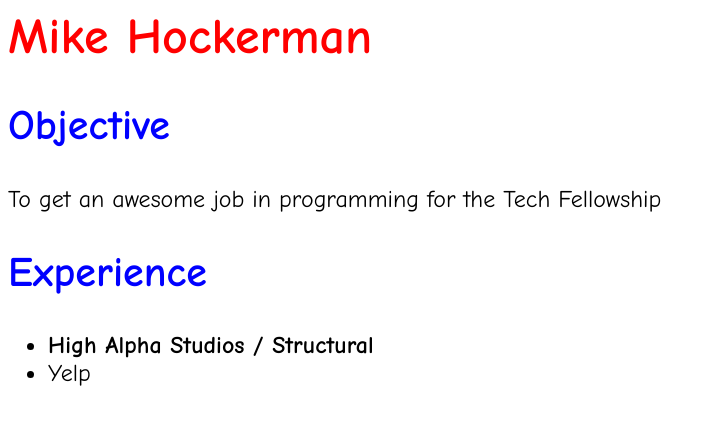
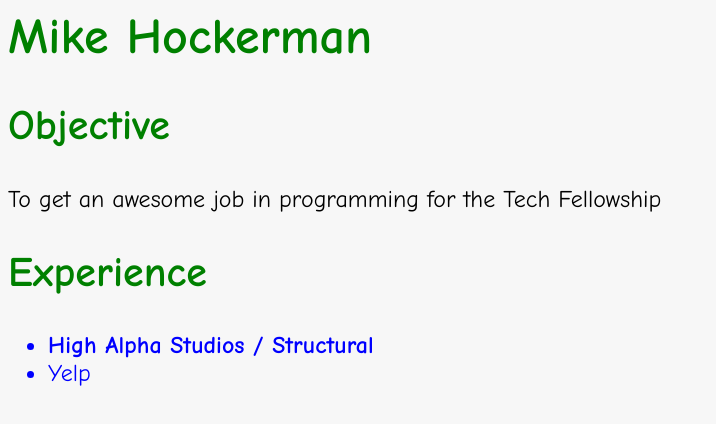
Before and after one commit to IndyTechFellowship/Intro-To-Web-Development, a plain HTML site: page index.html in a window 1280 px wide. Shown: the whole page, without its empty margins (0-716 px from the left). Drawn offline with Linux system fonts and the light colour scheme.

Commit message:
final html and css changes

```diff
--- a/index.css
+++ b/index.css
@@ -1,4 +1,5 @@
 * {
+	background-color: #f7f7f7;
 	font-family: "Comic Sans MS", cursive, sans-serif;
 }
 
@@ -15,3 +16,23 @@ h2 {
 p, li {
 	font-size: 24px;
 }
+
+ul li {
+	color: blue;
+}
+
+ol li {
+	color: red;
+}
+
+h1, h2 {
+	color: green;
+}
+
+#mainHeader {
+	/* add content here */
+}
+
+.resumeSubheader {
+	/* add context here */
+}
--- a/index.html
+++ b/index.html
@@ -4,10 +4,10 @@
 		<link rel="stylesheet" href="index.css" />
 	</head>
 	<body>
-		<h1>Mike Hockerman</h1>
+		<h1 id="mainHeader" >Mike Hockerman</h1>
 		<h2>Objective</h2>
 		<p>To get an awesome job in programming for the Tech Fellowship</p>
-		<h2>Experience</h2>
+		<h2 class="resumeSubheader">Experience</h2>
 		<ul>
 			<li><b>High Alpha Studios / Structural</b></li>
 			<li>Yelp</li>
```
